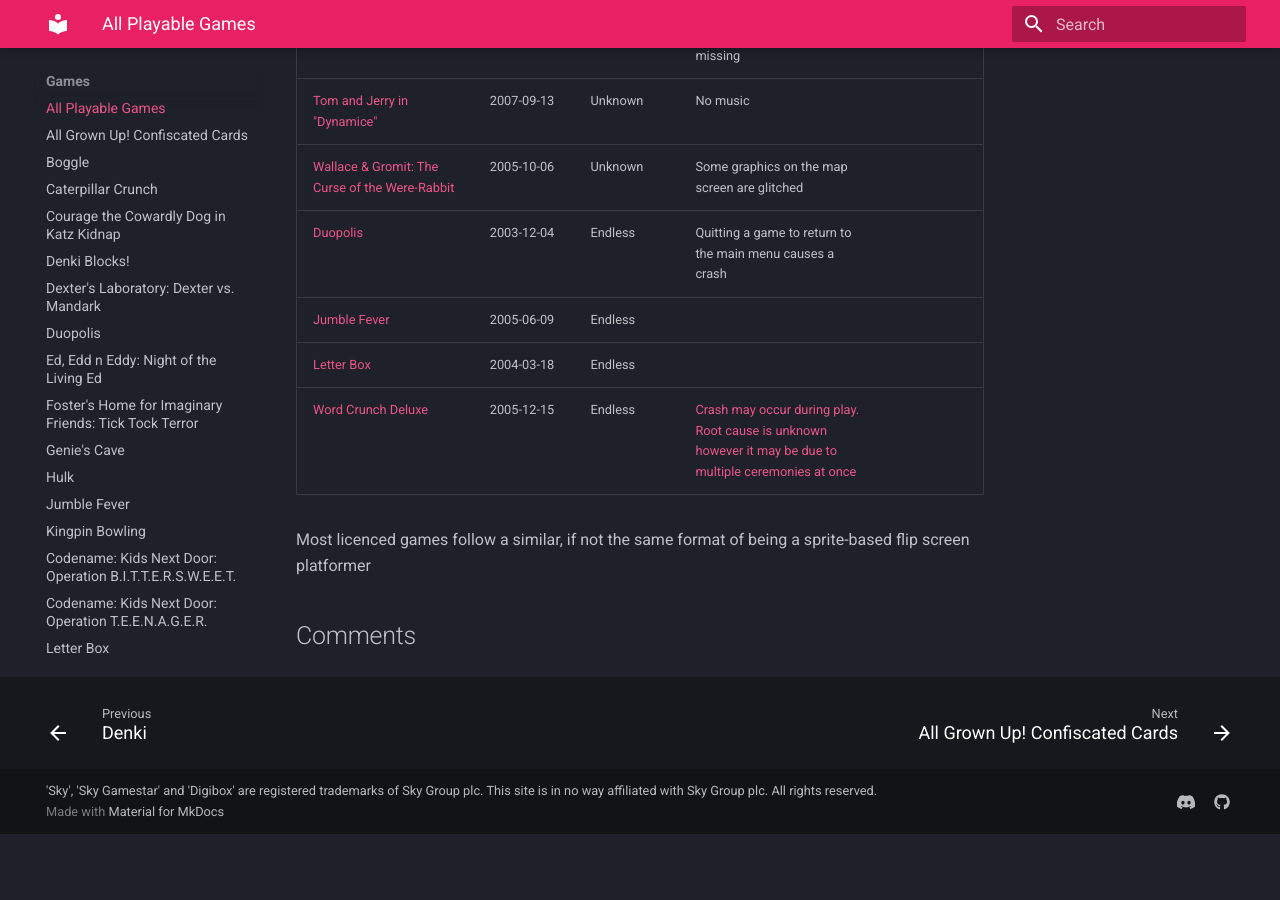
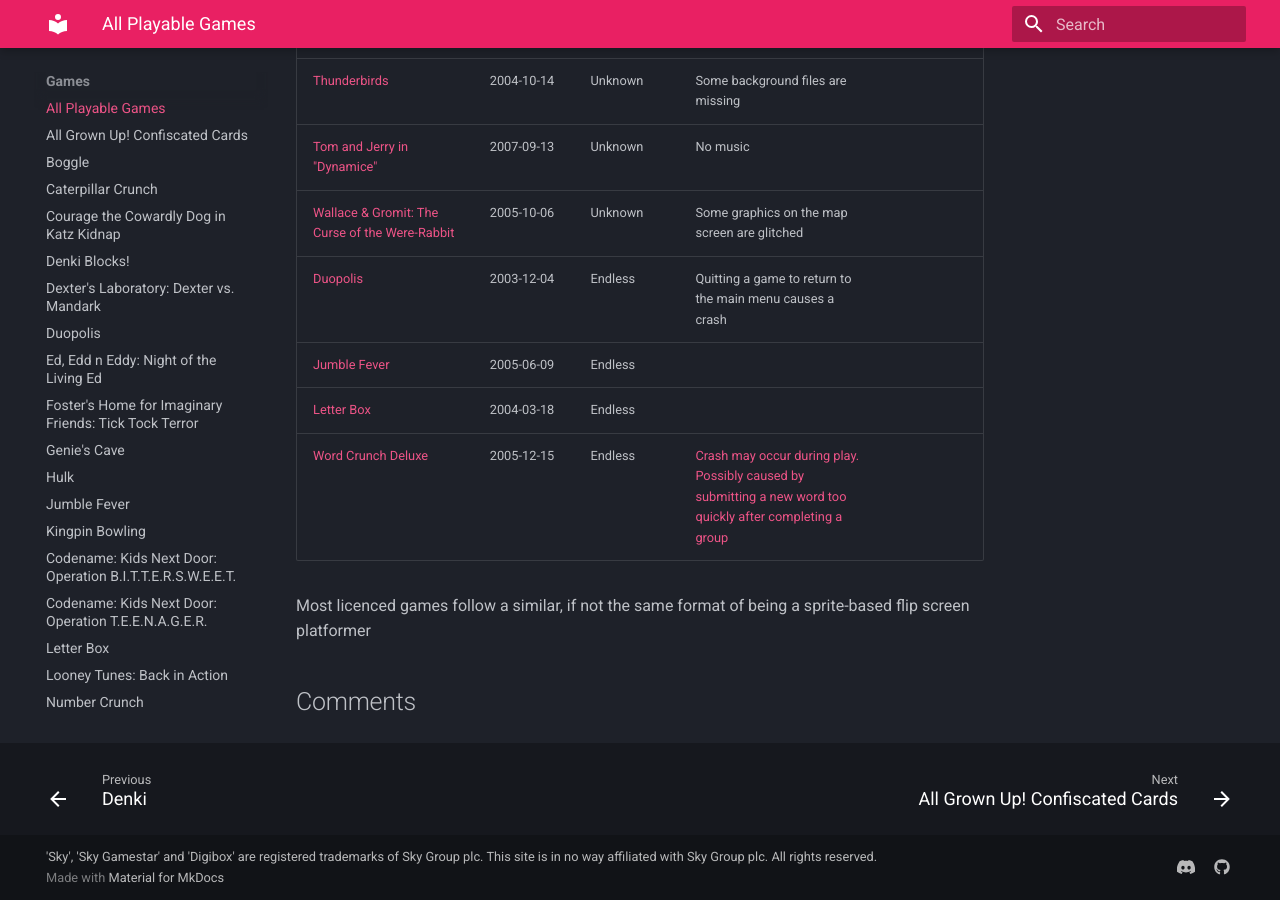
Before and after one commit to cobaltgit/sky-games-archive, an MkDocs documentation site: the page built from docs/games/index.md, in a window 1280 px wide and 900 px high, scrolled down 2559 px. Built offline with MkDocs 1.6.1 and Material for MkDocs 9.7.7, drawn with Linux system fonts in a browser that asks for light colours; comment, search, counter and statistics services are not loaded; before the commit the page ends 3393 px from its top, so only the background shows below that.

```diff
--- a/docs/games/index.md
+++ b/docs/games/index.md
@@ -57,6 +58,6 @@ Release date is in YYYY-MM-DD format
 [Duopolis](/games/duopolis)|2003-12-04|Endless|Quitting a game to return to the main menu causes a crash|
 [Jumble Fever](/games/jumble-fever)|2005-06-09|Endless|
 [Letter Box](/games/letterbox)|2004-03-18|Endless|
-[Word Crunch Deluxe](/games/word-crunch-dx)|2005-12-15|Endless|[Crash may occur during play. Root cause is unknown however it may be due to multiple ceremonies at once](/assets/img/word-crunch-dx-crash.png)
+[Word Crunch Deluxe](/games/word-crunch-dx)|2005-12-15|Endless|[Crash may occur during play. Possibly caused by submitting a new word too quickly after completing a group](/assets/img/word-crunch-dx-crash.png)
 
 Most licenced games follow a similar, if not the same format of being a sprite-based flip screen platformer
```
Also changed, not shown: other parts of docs/games/index.md (+1 -0 lines), docs/developers/denki.md (+1 -1 lines).
